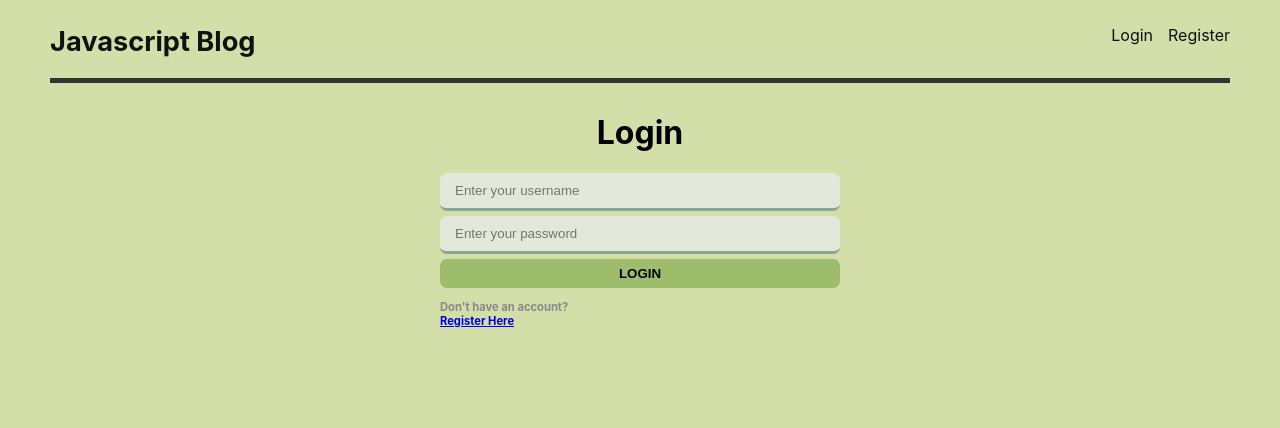
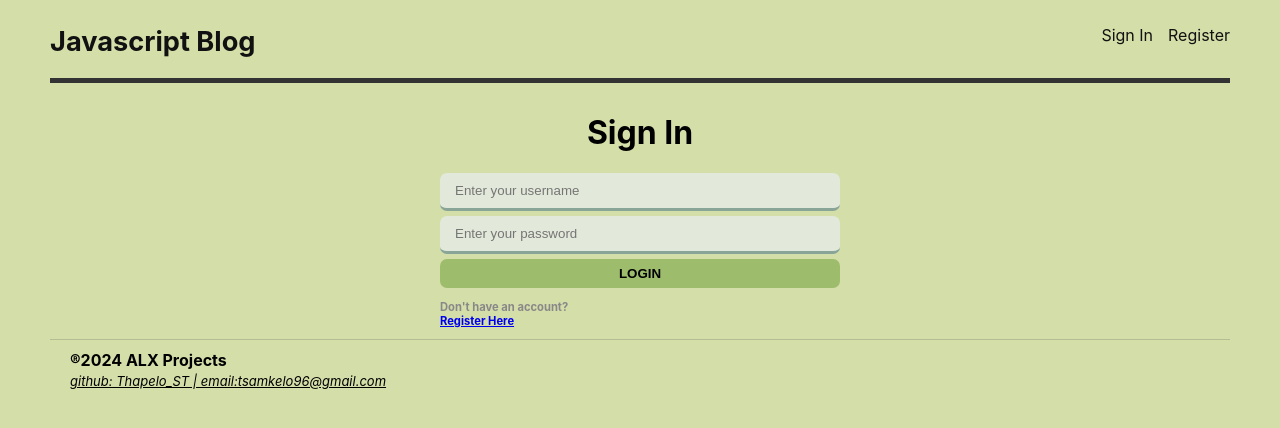
Before and after one commit to Thapelo-ST/js_blog_platform, a React (Create React App) app in the folder frontend/: page /login in a window 1280 px wide. Shown: the top 428 px of the page. Built offline with nearby package versions, Linux system fonts and the light colour scheme; no server answers.

Commit message:
fix on layout

```diff
--- a/frontend/src/App.css
+++ b/frontend/src/App.css
@@ -126,6 +126,17 @@ button {
     font-weight: bold;
 }
 
+button.logout-button {
+    width: 30%;
+    background-color: rgb(177, 212, 137);
+}
+
 form h1{
     text-align: center;
 }
+
+footer {
+    padding-top: 10px;
+    padding-left: 20px;
+    border-top: 1px solid #33333331;
+}
--- a/frontend/src/header.js
+++ b/frontend/src/header.js
@@ -29,18 +29,18 @@ export default function Header() {
 
   return (
     <header>
-      <Link to="/" class="logo">Javascript Blog</Link>
+      <Link to="/" className="logo">Javascript Blog</Link>
       <nav>
         {username &&(
           <>
           <Link to="/profile">Profile</Link>
           <Link to="/create">Create New Post</Link>
-          <a onClick={logout}>Logout</a>
+          <button onClick={logout} className="logout-button">Sign Out</button>
           </>
         )}
         {!username && (
           <>
-          <Link to="/login">Login</Link>
+          <Link to="/login">Sign In</Link>
           <Link to="/register">Register</Link>
           </>
         )}
--- a/frontend/src/layout.js
+++ b/frontend/src/layout.js
@@ -2,10 +2,17 @@ import Header from './header';
 import {Outlet} from 'react-router-dom';
 
 export default function Layout() {
+  const currentDate = new Date().getFullYear(); // Declare and assign a value to currentDate
   return (
     <main>
       <Header />
       <Outlet />
+      <footer>
+        <span style={{fontWeight:'bold'}}>®{currentDate} ALX Projects</span> <br/>
+        <span style={{textDecoration: 'underline', fontStyle: 'italic', fontSize: 'small'}}>
+          <u>github: Thapelo_ST | email:tsamkelo96@gmail.com</u>
+        </span>
+      </footer>
     </main>
   );
 }
--- a/frontend/src/pages/LoginPage.js
+++ b/frontend/src/pages/LoginPage.js
@@ -34,7 +34,7 @@ if (redirect) {
 
   return (
     <form action="" className="login" onSubmit={loginUser}>
-      <h1>Login</h1>
+      <h1>Sign In</h1>
       <input type="text" placeholder="Enter your username"
         value={username} onChange={ev => setUsername(ev.target.value)} />
       <input type="password" placeholder="Enter your password"
```
